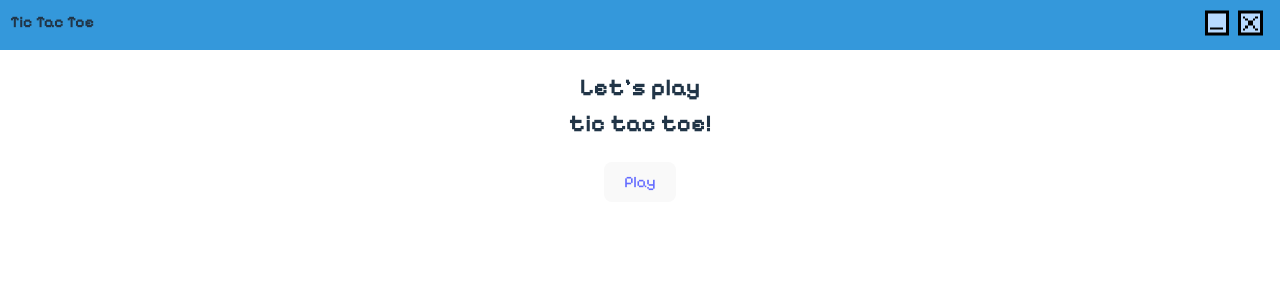
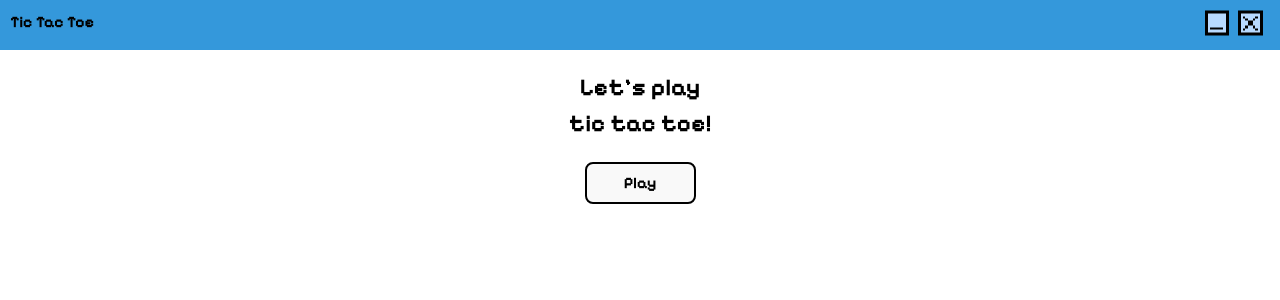
Before and after one commit to rcchao/tic-tac-toe-desktop-app, a React (Vite) app: page / in a window 1280 px wide. Shown: the top 300 px of the page. Built offline with nearby package versions, Linux system fonts and the light colour scheme.

Commit message:
Style buttons

```diff
--- a/src/ui/App.tsx
+++ b/src/ui/App.tsx
@@ -10,6 +10,8 @@ import Endpage from "./pages/Endpage";
 import "./App.css";
 import "./index.css";
 import TitleBar from "./components/TitleBar"
+
+// TODO: Fix the weird skip through different pages due to UseEffect
 
 function App() {
   const [outcome, setOutcome] = useState<string | null>(null);
--- a/src/ui/index.css
+++ b/src/ui/index.css
@@ -1,10 +1,3 @@
-@font-face {
-  font-family: "Pixelify Sans";
-  src: url("./assets/fonts/PixelifySans-Regular.ttf") format("truetype");
-  font-weight: normal;
-  font-style: normal;
-}
-
 @font-face {
   font-family: "Pixelify Sans";
   src: url("./assets/fonts/PixelifySans-Bold.ttf") format("truetype");
@@ -37,11 +30,8 @@
 
 a {
   font-weight: 500;
-  color: #646cff;
+  color: #000000;
   text-decoration: inherit;
-}
-a:hover {
-  color: #535bf2;
 }
 
 body, html {
@@ -60,30 +50,34 @@ h1 {
 
 button {
   border-radius: 8px;
-  border: 1px solid transparent;
+  border: 2px solid black;
   padding: 0.6em 1.2em;
   font-size: 1em;
   font-weight: 500;
   font-family: inherit;
   background-color: #1a1a1a;
   cursor: pointer;
-  transition: border-color 0.25s;
+
+  /* Disable text selection */
+  user-select: none;
+  -webkit-user-select: none;
 }
 button:hover {
-  border-color: #646cff;
+  filter: brightness(0.9);
 }
 button:focus,
 button:focus-visible {
   outline: 4px auto -webkit-focus-ring-color;
 }
 
+.play-button {
+  width: 111px;
+}
+
 @media (prefers-color-scheme: light) {
   :root {
-    color: #213547;
+    color: #000000;
     background-color: #ffffff;
-  }
-  a:hover {
-    color: #747bff;
   }
   button {
     background-color: #f9f9f9;
@@ -134,5 +128,5 @@ button:focus-visible {
 }
 
 .title-bar-header button:hover img {
-  filter: brightness(0.8); /* Darken the image on hover */
+  filter: brightness(0.9); /* Darken the image on hover */
 }
--- a/src/ui/pages/Homepage.tsx
+++ b/src/ui/pages/Homepage.tsx
@@ -4,7 +4,7 @@ function Homepage() {
   return (
     <div>
       <h2>Let's play <br/>tic tac toe!</h2>
-      <button>
+      <button className="play-button">
         <Link to="/game">Play</Link>
       </button>
     </div>
```
